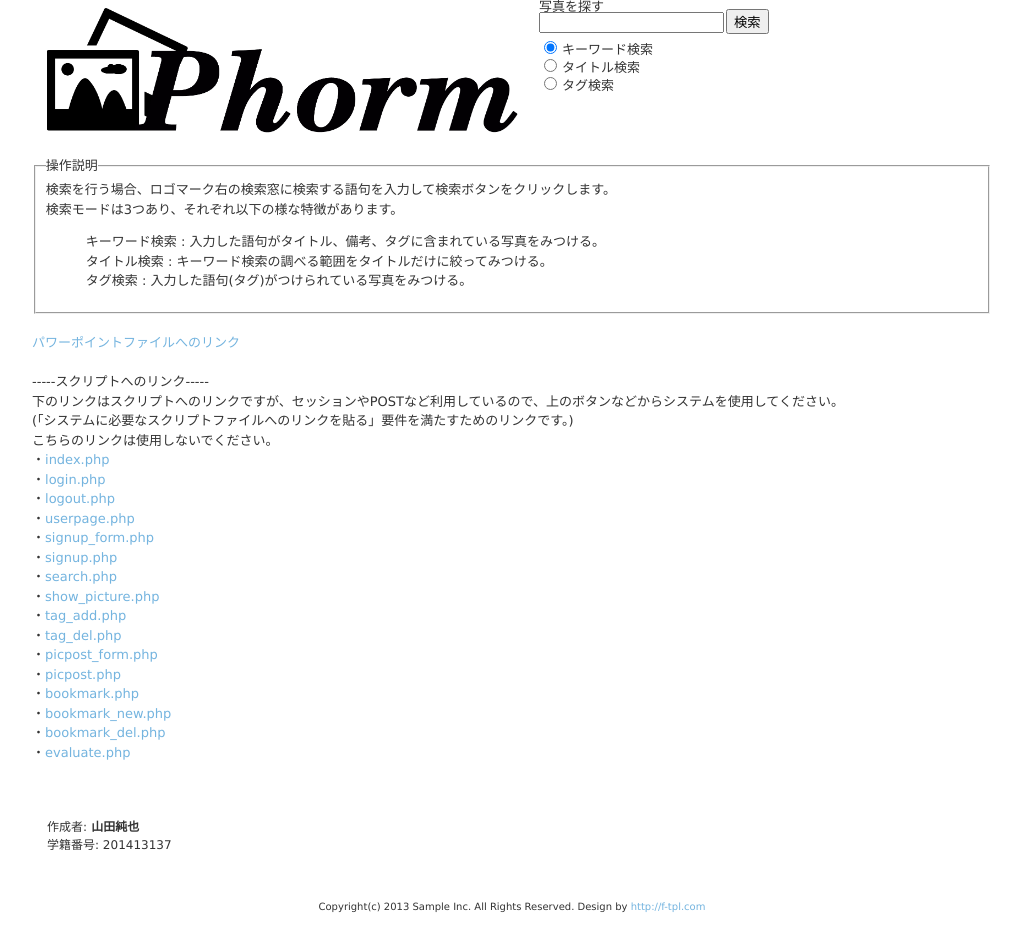
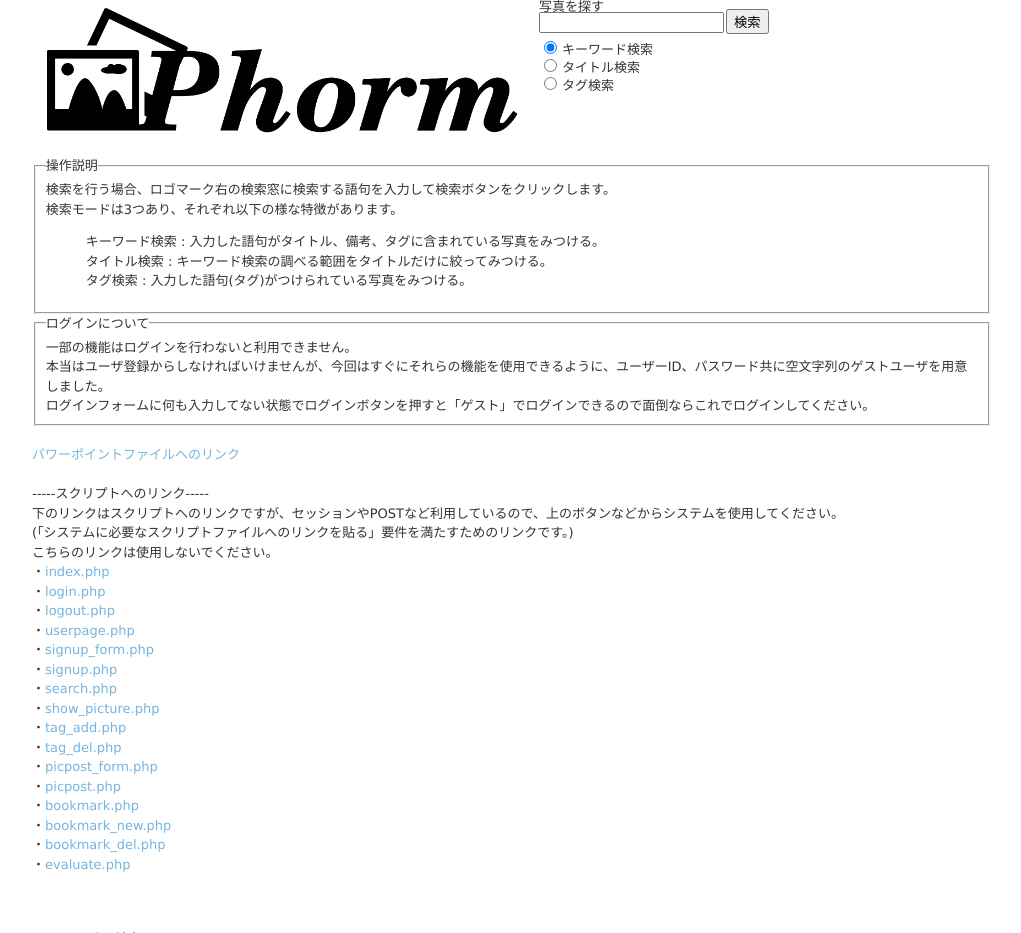
Before and after one commit to mtjune/dbskill, a PHP site: page / in a window 1280 px wide. Shown: the part 184-1117 px from the top of the page, without its empty margins (128-1149 px from the left). Before the commit the page ends 1096 px from the top, so only its background shows below. Run offline with PHP 8.4, Linux system fonts and the light colour scheme.

Commit message:
shintyoku

```diff
--- a/index.php
+++ b/index.php
@@ -123,6 +123,14 @@ if(!$is_login){
                 <li>タグ検索 : 入力した語句(タグ)がつけられている写真をみつける。</li>
             </ol>
         </fieldset>
+        <fieldset>
+            <legend>
+                ログインについて
+            </legend>
+            一部の機能はログインを行わないと利用できません。<br>
+            本当はユーザ登録からしなければいけませんが、今回はすぐにそれらの機能を使用できるように、ユーザーID、パスワード共に空文字列のゲストユーザを用意しました。<br>
+            ログインフォームに何も入力してない状態でログインボタンを押すと「ゲスト」でログインできるので面倒ならこれでログインしてください。
+        </fieldset>
         <br>
         <a href="s1413137-f-Yamada-Junya.ppt">パワーポイントファイルへのリンク</a>
         <br>
```
